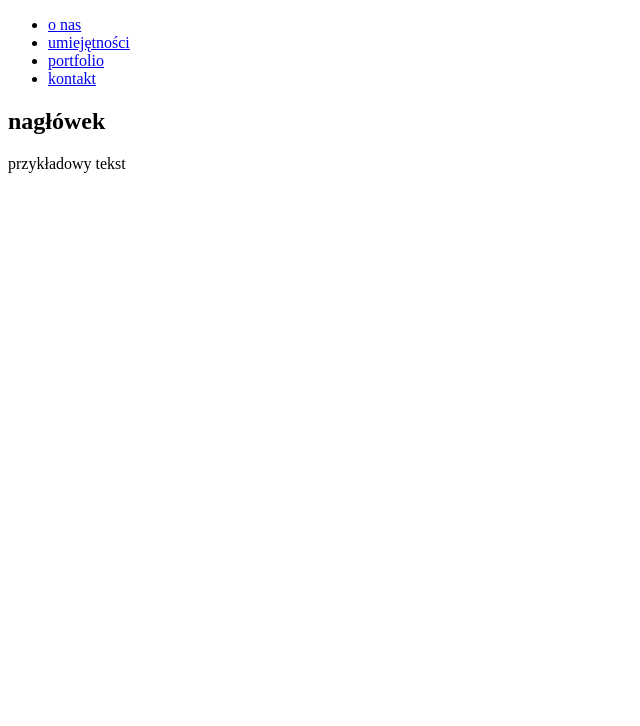
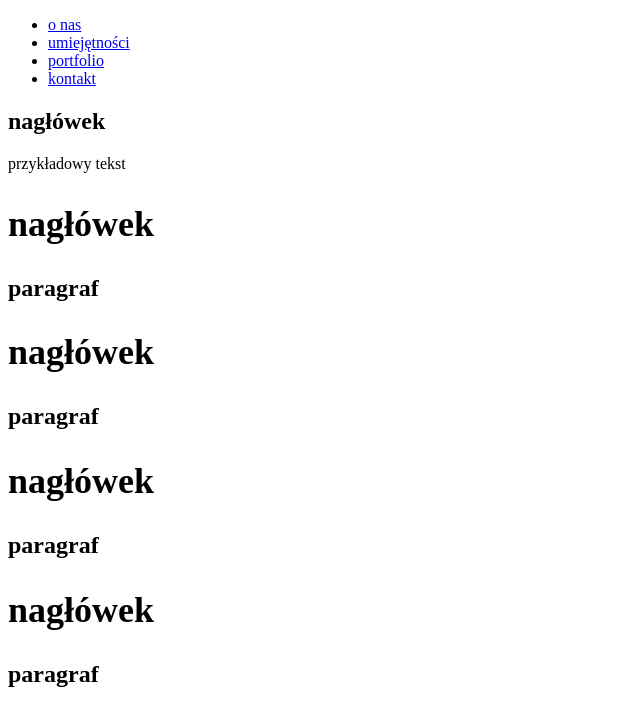
Before and after one commit to krawiecpat/prosta-strona, a plain HTML site: page index.html in a window 1280 px wide. Shown: the whole page, without its empty margins (0-640 px from the left). Drawn offline with Linux system fonts and the light colour scheme.

Commit message:
sekcja-skill

```diff
--- a/index.html
+++ b/index.html
@@ -19,6 +19,25 @@
     <h1>nagłówek</h1>
     <p>przykładowy tekst</p>
 </section>
-
+</section>
+<section id="skills">
+    <h1>
+        <div class="skill">
+            <h1>nagłówek</h1>
+            <p>paragraf</p>
+        </div>
+        <div class="skill">
+            <h2>nagłówek</h2>
+            <p>paragraf</p>
+        </div>
+        <div class="skill">
+            <h2>nagłówek</h2>
+            <p>paragraf</p>
+        </div>
+        <div class="skill">
+            <h2>nagłówek</h2>
+            <p>paragraf</p>
+        </div>
+    </h1>
 </body>
 </html>
```
